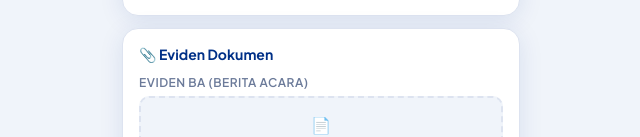
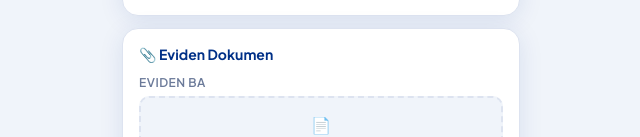
Before and after one commit to mayanggsarinr/alat-masuk, a plain HTML site: page entry.html in a window 1280 px wide. Shown: the part 818-955 px from the top of the page, without its empty margins (319-959 px from the left). Drawn offline with Linux system fonts and the light colour scheme; sample sign-in values are in the browser's storage.

Commit message:
update data entry

```diff
--- a/entry.html
+++ b/entry.html
@@ -139,7 +139,7 @@
         <div class="card-title">📎 Eviden Dokumen</div>
 
         <div class="form-group">
-          <label class="form-label">Eviden BA (Berita Acara)</label>
+          <label class="form-label">Eviden BA</label>
           <div
             class="file-upload"
             onclick="document.getElementById('file_ba').click()"
```
